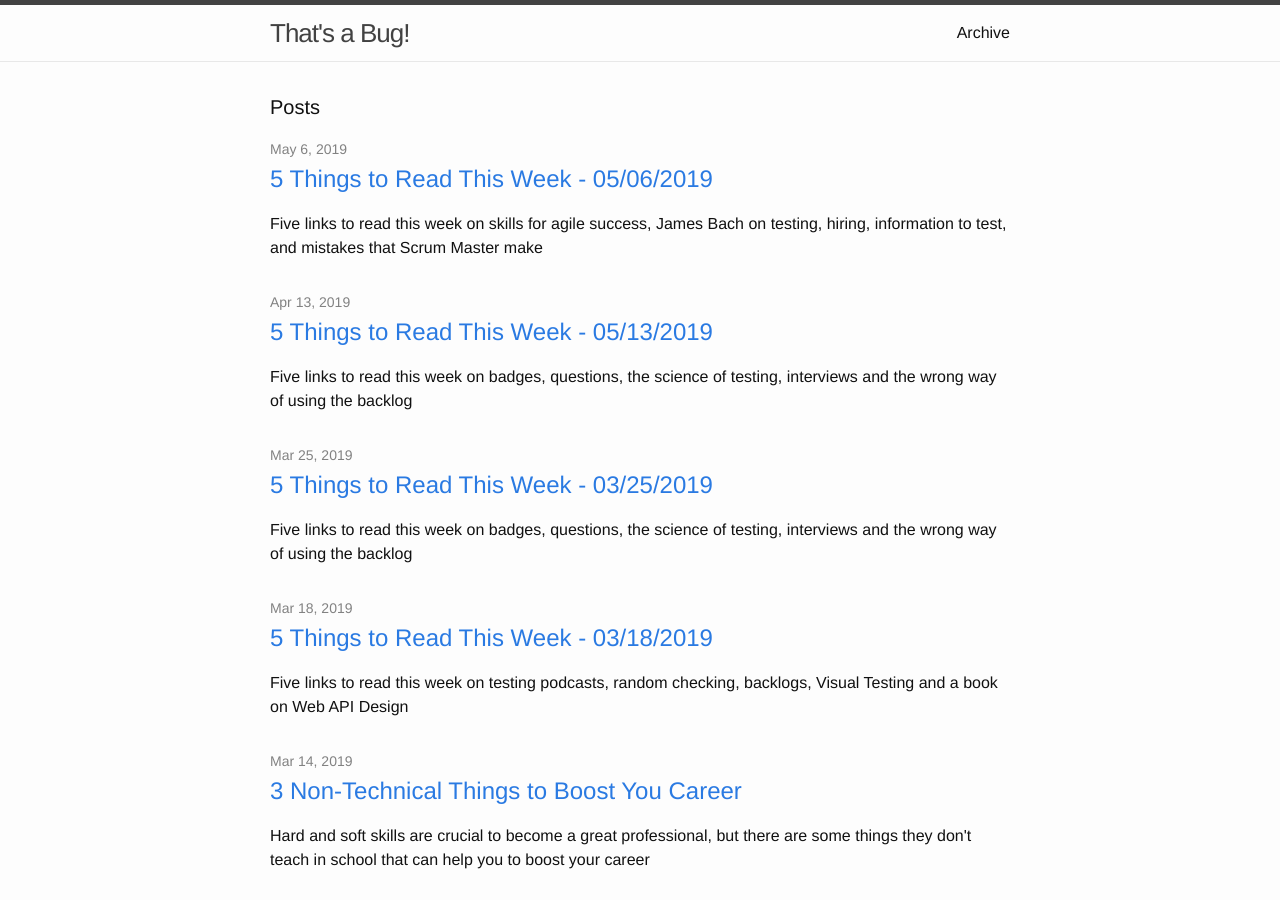
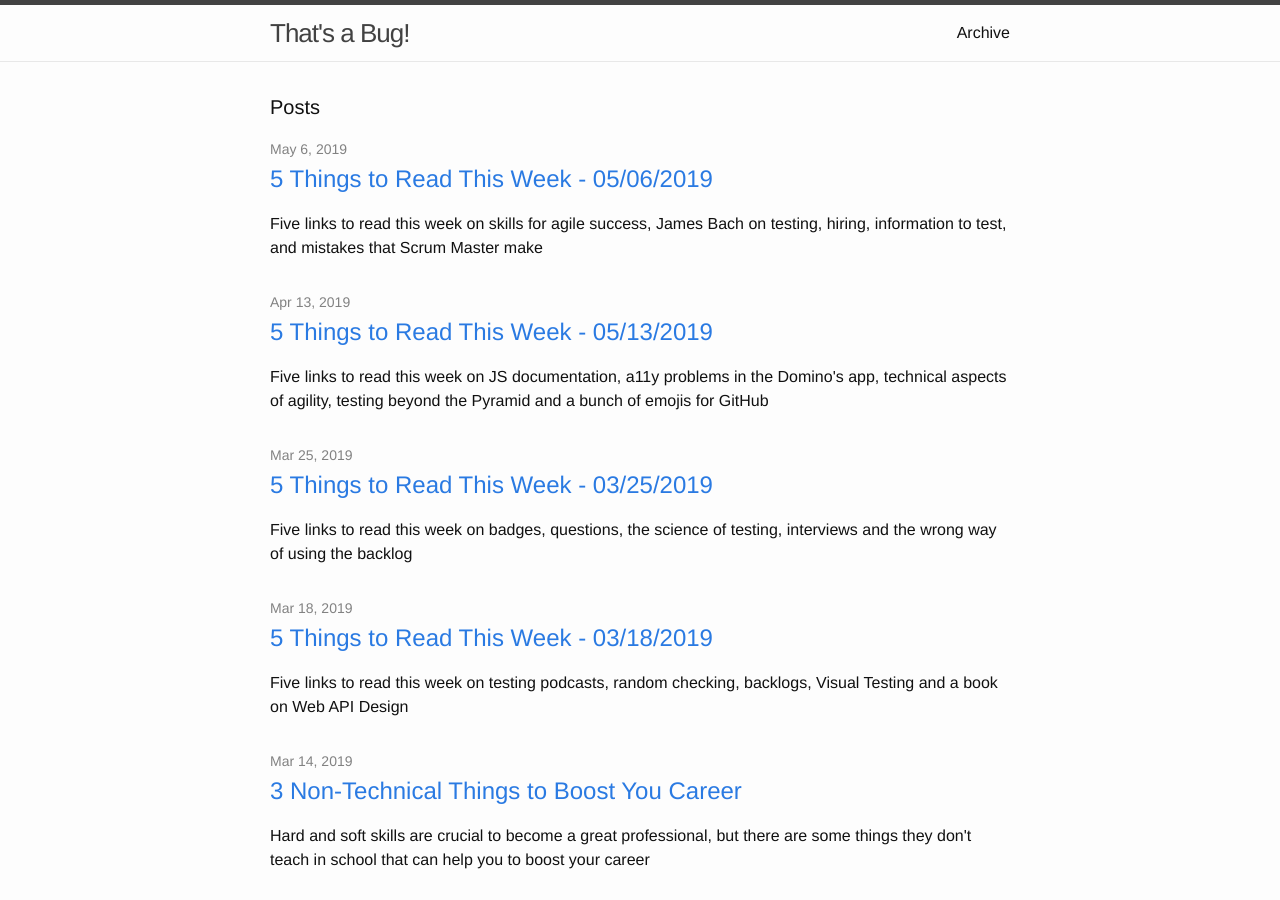
Before and after one commit to JoaoGFarias/JoaoGFarias.github.io, a Jekyll site: the page built from index.html, in a window 1280 px wide and 900 px high. Built offline with Jekyll 4.4.1, drawn with Linux system fonts in a browser that asks for light colours.

Commit message:
5 Things to Read - 05/13/2019

```diff
--- a/_posts/2019-05-13-5thingstoread.markdown
+++ b/_posts/2019-05-13-5thingstoread.markdown
@@ -4,8 +4,8 @@ title: "5 Things to Read This Week - 05/13/2019"
 date: 2019-04-13 07:00:00 +0100
 author: João Farias
 version: 1.0.0
-tags: 5-things-to-read backlog why exploratory-testing interview
-description: Five links to read this week on badges, questions, the science of testing, interviews and the wrong way of using the backlog
+tags: 5-things-to-read javascript a11y-testing agile testing git
+description: Five links to read this week on JS documentation, a11y problems in the Domino's app, technical aspects of agility, testing beyond the Pyramid and a bunch of emojis for GitHub
 ---
 
 # 5 Things to Read
```
